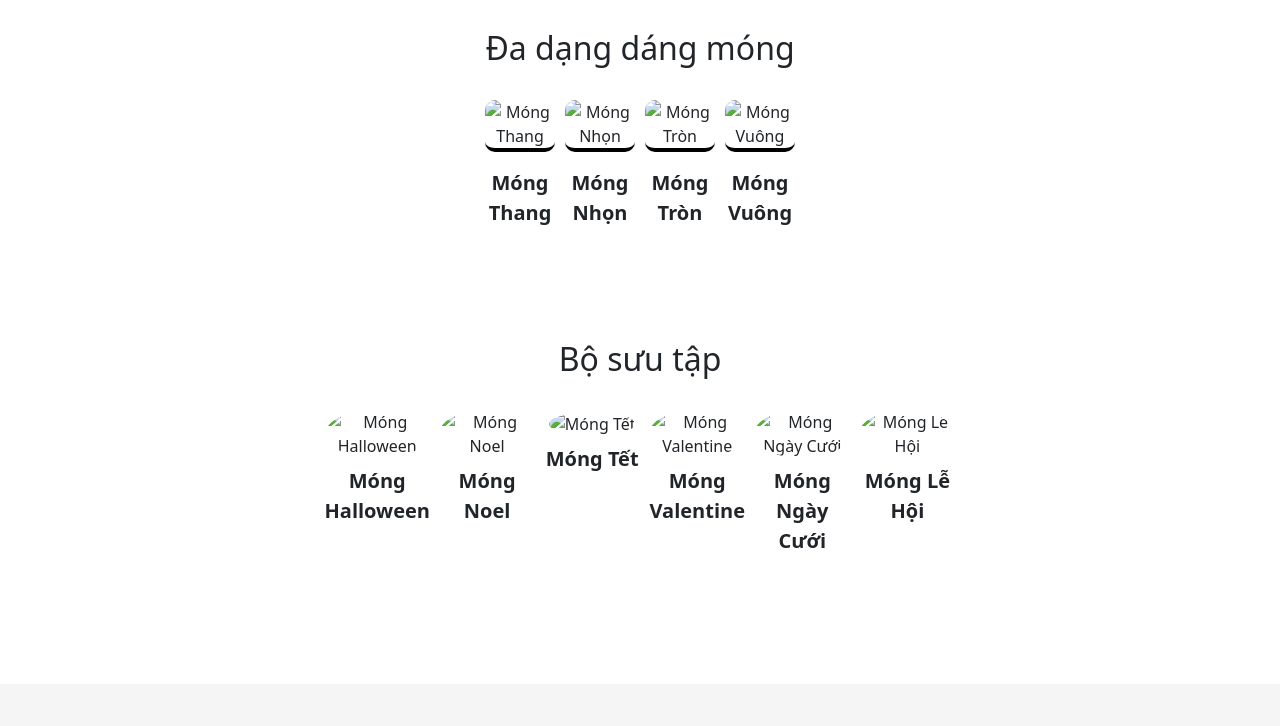
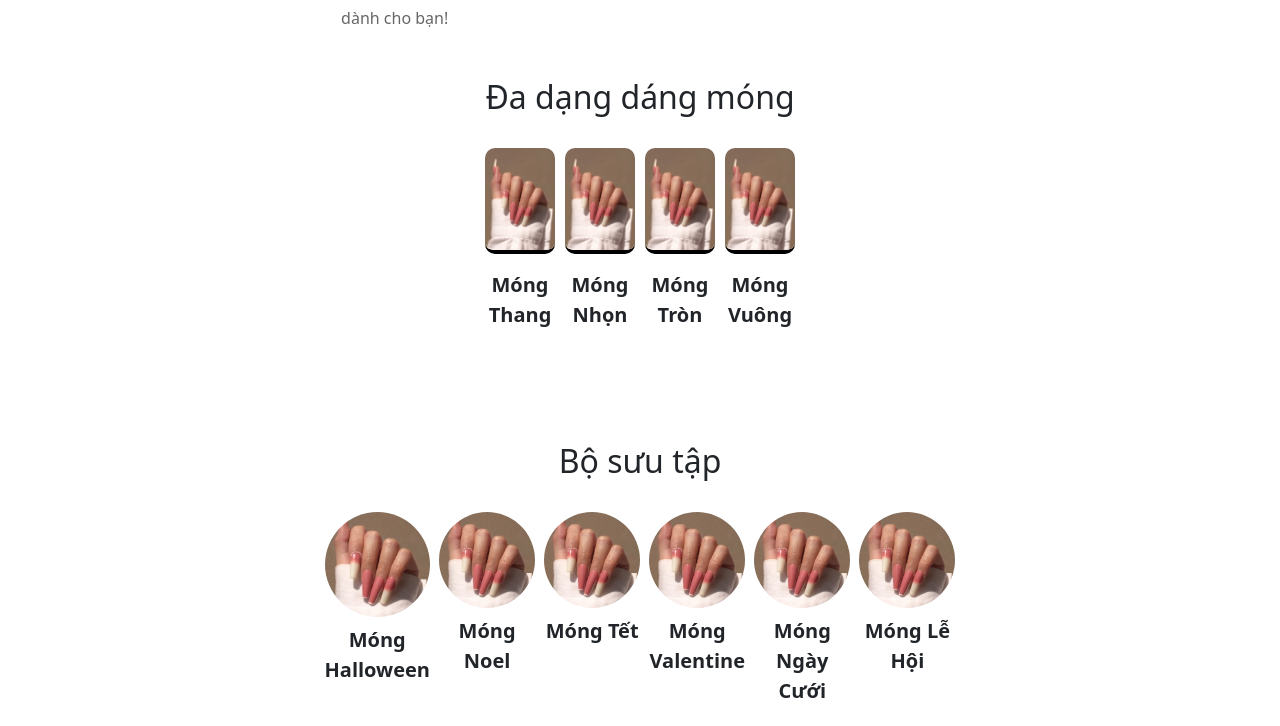
Before and after one commit to phuc2642003/NailBoxShop, a plain HTML site: page index.html in a window 1280 px wide. Shown: the part 1938-2664 px from the top of the page. Drawn offline with nearby package versions, Linux system fonts and the light colour scheme.

Commit message:
img link

```diff
--- a/index.html
+++ b/index.html
@@ -30,7 +30,7 @@
         <div class="container">
             <!-- Logo -->
             <a class="navbar-brand" href="index.html">
-                <img src="../Group5/img/logo.png" alt="Logo">
+                <img src="../img/logo.png" alt="Logo">
             </a>
 
             <!-- Các mục menu -->
@@ -268,19 +268,19 @@
             <h2>Đa dạng dáng móng</h2>
             <div class="nail-shapes">
                 <div class="shape-item">
-                    <img src="../Group5/img/image.png" alt="Móng Thang" class="hover-effect">
+                    <img src="../img/image.png" alt="Móng Thang" class="hover-effect">
                     <p>Móng Thang</p>
                 </div>
                 <div class="shape-item">
-                    <img src="../Group5/img/image.png" alt="Móng Nhọn" class="hover-effect">
+                    <img src="../img/image.png" alt="Móng Nhọn" class="hover-effect">
                     <p>Móng Nhọn</p>
                 </div>
                 <div class="shape-item">
-                    <img src="../Group5/img/image.png" alt="Móng Tròn" class="hover-effect">
+                    <img src="../img/image.png" alt="Móng Tròn" class="hover-effect">
                     <p>Móng Tròn</p>
                 </div>
                 <div class="shape-item">
-                    <img src="../Group5/img/image.png" alt="Móng Vuông" class="hover-effect">
+                    <img src="../img/image.png" alt="Móng Vuông" class="hover-effect">
                     <p>Móng Vuông</p>
                 </div>
             </div>
@@ -291,27 +291,27 @@
             <h2>Bộ sưu tập</h2>
             <div class="collection-items">
                 <div class="collection-item">
-                    <img src="../Group5/img/image.png" alt="Móng Halloween" class="hover-effect">
+                    <img src="../img/image.png" alt="Móng Halloween" class="hover-effect">
                     <p>Móng Halloween</p>
                 </div>
                 <div class="collection-item">
-                    <img src="../Group5/img/image.png" alt="Móng Noel" class="hover-effect">
+                    <img src="../img/image.png" alt="Móng Noel" class="hover-effect">
                     <p>Móng Noel</p>
                 </div>
                 <div class="collection-item">
-                    <img src="../Group5/img/image.png" alt="Móng Tết" class="hover-effect">
+                    <img src="../img/image.png" alt="Móng Tết" class="hover-effect">
                     <p>Móng Tết</p>
                 </div>
                 <div class="collection-item">
-                    <img src="../Group5/img/image.png" alt="Móng Valentine" class="hover-effect">
+                    <img src="../img/image.png" alt="Móng Valentine" class="hover-effect">
                     <p>Móng Valentine</p>
                 </div>
                 <div class="collection-item">
-                    <img src="../Group5/img/image.png" alt="Móng Ngày Cưới" class="hover-effect">
+                    <img src="../img/image.png" alt="Móng Ngày Cưới" class="hover-effect">
                     <p>Móng Ngày Cưới</p>
                 </div>
                 <div class="collection-item">
-                    <img src="../Group5/img/image.png" alt="Móng Lễ Hội" class="hover-effect">
+                    <img src="../img/image.png" alt="Móng Lễ Hội" class="hover-effect">
                     <p>Móng Lễ Hội</p>
                 </div>
             </div>
@@ -322,7 +322,7 @@
             <div class="row">
                 <!-- Logo và Giới thiệu -->
                 <div class="col-md-4 text-center text-md-start mb-4 mb-md-0">
-                    <a href="index.html"><img src="../Group5/img/logo.png" alt="Logo" class="mb-3" style="max-width: 120px;"></a>
+                    <a href="index.html"><img src="../img/logo.png" alt="Logo" class="mb-3" style="max-width: 120px;"></a>
                     <p>
                         PenoyNailBox.com là 1 website thương mại điện tử cung cấp những sản phẩm NailBox chất lượng
                     </p>
```
Also changed, not shown: list.html (+2 -2 lines).
